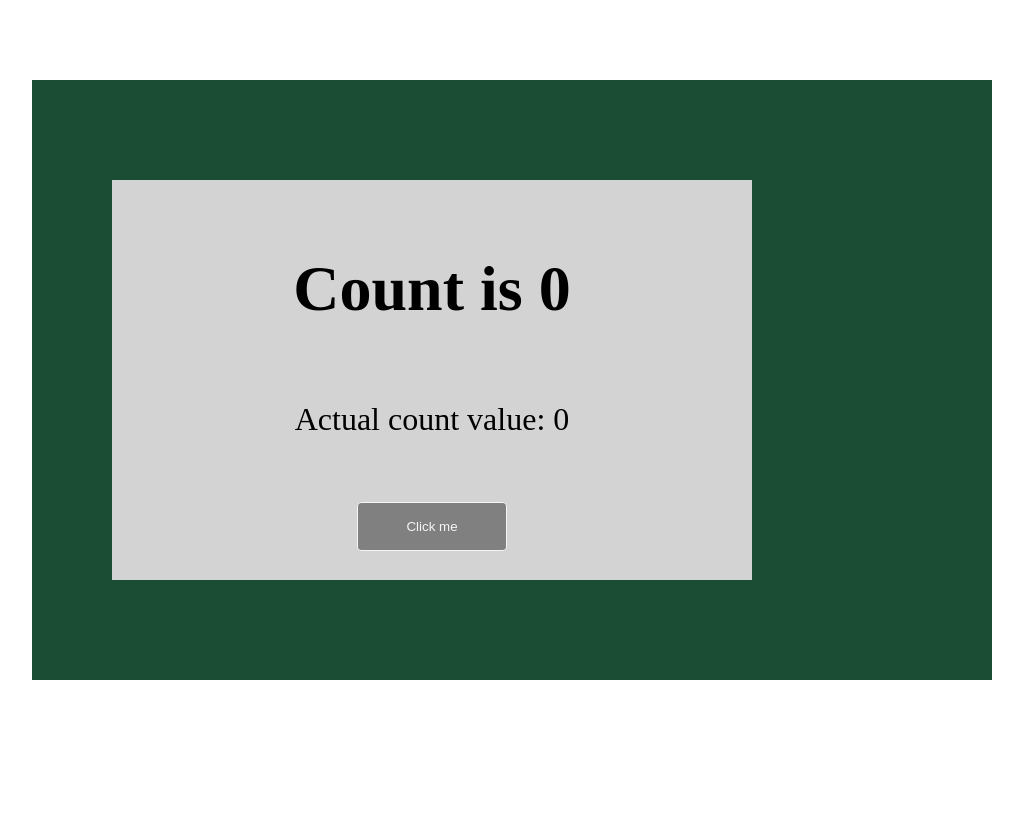
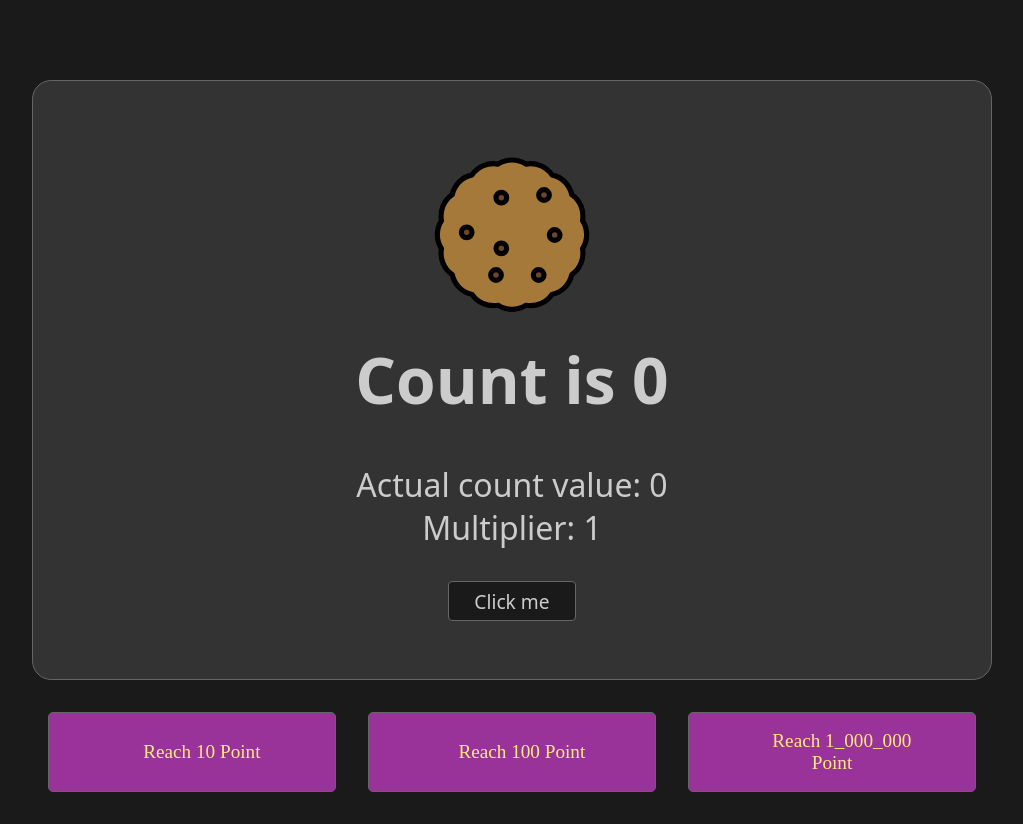
Before and after one commit to PoXel6/brain-rot-clicker, a Vue app in the folder vue-ts/: page / in a window 1280 px wide. Shown: the whole page, without its empty margins (128-1151 px from the left). Before the commit the page ends 800 px from the top, so only its background shows below. Built offline with nearby package versions, Linux system fonts and the light colour scheme; the HTML template or start-up script is replaced by a standard one.

Commit message:
add primary and seconday colors to buttons, modified the font-size and font-size on hover

```diff
--- a/vue-ts/src/App.vue
+++ b/vue-ts/src/App.vue
@@ -1,6 +1,8 @@
 <script setup lang="ts">
+import App from "./App.vue";
 import { ref } from "vue";
 import GameButton from "./components/GameButton.vue";
+import "./assets/main.css";
 
 const count = ref(0);
 const multi = ref(1);
@@ -10,38 +12,31 @@ const increase = () => {
   count.value += multi.value;
 };
 
-function incMulti(e: MouseEvent) {
+function incMulti(e: MouseEvent): void {
   const cost = 10;
+  if (count.value < cost) return;
   count.value -= cost;
   buyAll(e, cost);
   multi.value++;
 }
 
-function rebirth(e: MouseEvent) {
+function rebirth(e: MouseEvent): void {
   const cost = 100;
+  if (count.value < cost) return;
   count.value -= cost;
+  multi.value -= cost;
   buyAll(e, cost);
-	multi.value = 1;
   setInterval(() => {
     count.value++;
   }, speed.value);
 }
 
-function halfSpeed(e: MouseEvent) {
+function halfSpeed(e: MouseEvent): void {
   const cost = 1_000_000;
+  if (count.value < cost) return;
   count.value -= cost;
   buyAll(e, cost);
   Math.round(speed.value / 2);
-}
-
-function buyAll(e: MouseEvent, cost: number) {
-	if (e.shiftKey) {
-		const rem = count.value % cost;
-		const multiRem = Math.floor(count.value / cost);
-		count.value = rem;
-		multi.value += multiRem;
-		return;
-	}
 }
 
 function truncate(): string {
@@ -58,77 +53,128 @@ function truncate(): string {
     return `${Math.floor(count.value * 0.01) / 10}K`;
   }
   if (count.value <= 1000) {
-		return count.value;
+    return count.value.toString();
   }
   return count.value.toString();
+}
+
+function buyAll(e: MouseEvent, cost: number): void {
+  if (e.shiftKey) {
+    const rem = count.value % cost;
+    const multiRem = Math.floor(count.value / cost);
+    count.value = rem;
+    multi.value += multiRem;
+    return;
+  }
 }
 </script>
 
 <template>
   <div class="container">
     <div class="inner">
-      <h1>Count is {{  truncate() }}</h1>
+      <div class="inner__img">
+        <img src="../public/cookie_image.svg" alt="vue logo">
+      </div>
+      <div class="inner__text">
+        <h1>Count is {{ truncate() }}</h1>
         <p>Actual count value: {{ count }}</p>
+        <p>Multiplier: {{ multi }}</p>
         <button @click="increase" class="counter">
           Click me
         </button>
       </div>
+    </div>
     <div class="buttons">
-      <GameButton @click="incMulti" v-if="count >= 10" text="Multiplier +1 -10p" fg="white" bg="black"/>
-      <GameButton @click="rebirth" v-if="count >= 100" text="Rebirth" fg="magenta" bg="lightgray"/>
-      <GameButton @click="halfSpeed" v-if="count >= 1_000_000" text="Speeeed" fg="red" bg="white"/>
+      <GameButton @click="incMulti" v-if="count >= 10" text="Multiplier +1 -10p" />
+      <GameButton v-else text=" Reach 10 Point" fg="var(--warn)"/>
+      <GameButton @click="rebirth" v-if="count >= 100" text="Rebirth" />
+      <GameButton v-else text=" Reach 100 Point" fg="var(--warn)"/>
+      <GameButton @click="halfSpeed" v-if="count >= 1_000_000" text="Speeeed" />
+      <GameButton v-else text=" Reach 1_000_000 Point" fg="var(--warn)"/>
     </div>
   </div>
 </template>
 
 <style scoped>
+@import url(./assets/main.css);
+
 .container {
+  background-color: var(--bg-1);
   margin: auto;
   margin-top: 5rem;
+  width: 75vw;
+  height: 75vh;
   display: flex;
   justify-content: flex-start;
   align-items: center;
-  width: 75vw;
-  height: 75vh;
-  background-color: hsl(150,50%,20%);
+  flex-direction: column;
 }
 
 .inner {
-  background-color: lightgray;
-  min-width: 50vw;
-  height: 50vh;
+  color: var(--text-2);
+  background-color: var(--bg-2);
+  border: 1px solid var(--border-1);
+  border-radius: 1.2rem;
+  min-width: 75vw;
+  min-height: 75vh;
   display: flex;
   justify-content: center;
   align-items: center;
-  margin-left: 5rem;
+  flex-direction: column;
+
+
+  .inner__img {
+    img {
+      width: 15vw;
+      height: auto;
+    }
+  }
+
+  .inner__text {
+    display: flex;
+    justify-content: center;
+    align-items: center;
     flex-direction: column;
     font-size: 2rem;
-  font-family: "Inter Variable";
+
+    h1,
+    p {
+      margin: 0;
+    }
+
+    h1 {
+      margin-bottom: 2.5rem;
+    }
+  }
 }
 
 .counter {
-  color: whitesmoke;
-  background-color: gray;
-  border: none;
+  color: var(--text-2);
+  background-color: var(--bg-1);
+  border: 1px solid var(--border-1);
   border-radius: 4px;
-  padding: 1rem 3rem;
+  max-width: 20vw;
+  min-width: 10vw;
+  max-height: 3vh;
+  min-height: 5vh;
   margin-top: 2rem;
-  border: 1px solid whitesmoke;
+  font-size: 1.2rem;
 }
 
 .counter:hover {
-  color: gray;
-  background-color: whitesmoke;
-  border: 1px solid gray;
+  color: var(--secondary-1);
+  background-color: var(--bg-3);
+  font-size: 1.5rem;
 }
 
 .buttons {
   width: 100%;
-  min-height: 50%;
-  max-height: 85%;
   display: flex;
   justify-content: center;
   align-items: center;
-  flex-direction: column;
+}
+
+.warn {
+  color: var(--warn);
 }
 </style>
--- a/vue-ts/src/assets/main.css
+++ b/vue-ts/src/assets/main.css
@@ -10,6 +10,11 @@
 	--text-1: hsl(0, 0%, 90%);
 	--text-2: hsl(0, 0%, 80%);
 	--text-3: hsl(0, 0%, 70%);
+
+	--primary-1: hsl(300, 50%, 40%);
+	--secondary-1: hsl(180, 100%, 50%);
+
+	--warn: hsl(50, 100%, 75%);
 }
 
 *,
--- a/vue-ts/src/components/GameButton.vue
+++ b/vue-ts/src/components/GameButton.vue
@@ -1,11 +1,10 @@
 <script setup lang="ts">
 interface Props {
 	text: string;
-	fg: string;
-	bg: string;
+	fg?: string;
 }
 
-const props = defineProps<Props>();
+const {fg = "var(--text-2)"} = defineProps<Props>();
 </script>
 
 <template>
@@ -28,20 +27,22 @@ const props = defineProps<Props>();
     padding: 1rem 3rem;
     height: 5rem;
     width: 25rem;
-    color: var(--text-2);
-    background-color: var(--bg-2);
+    color: v-bind(fg);
+    background-color: var(--primary-1);
     border: 1px solid var(--border-1);
     border-radius: 5px;
     display: flex;
     justify-content: center;
     align-items: center;
+    font-size: 1.2rem;
     font-family: "JetBrainsMono Nerd Font";
     text-wrap: wrap;
   }
 
   button:hover {
-    color: var(--text-3);
+    color: var(--secondary-1);
     background-color: var(--bg-3);
+    font-size: 1.3rem;
   }
 }
 </style>
```
Lines whose indentation alone changed are shown as unchanged.
